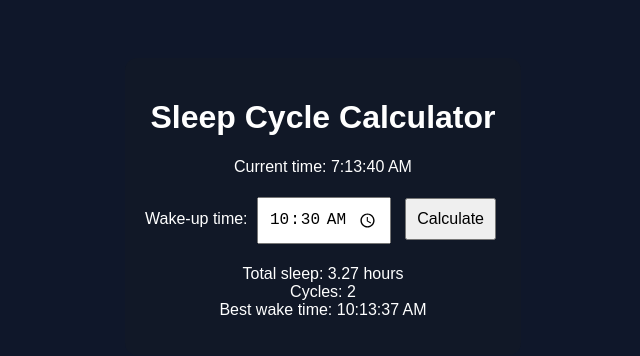
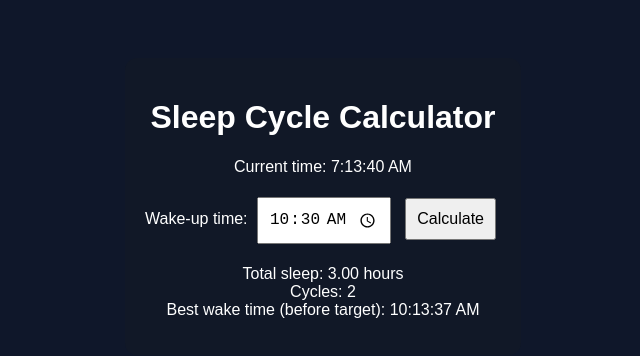
Before and after one commit to ElyJoe314/sleepcalc, a plain HTML site: page index.html in a window 1280 px wide. Both pictures are taken after typing "10:30" into the empty fields and a click on the button "Calculate". Shown: the whole page, without its empty margins (317-957 px from the left). Drawn offline with Linux system fonts and the light colour scheme.

Commit message:
Update index.html

```diff
--- a/index.html
+++ b/index.html
@@ -44,28 +44,33 @@ function update(){
 setInterval(update,1000);
 update();
 
-function calc(){
+function calc() {
   let now = new Date();
   let t = document.getElementById("wake").value;
-  if(!t){ alert("Pick a wake time!"); return; }
+  if (!t) { alert("Pick a wake time!"); return; }
 
   let [h, m] = t.split(":");
   let w = new Date();
   w.setHours(h, m, 0, 0);
-  if(w < now) w.setDate(w.getDate() + 1);
+
+  // If the wake time is earlier than now, assume it's tomorrow
+  if (w < now) w.setDate(w.getDate() + 1);
 
   let mins = (w - now) / 60000;
-  let hours = (mins / 60).toFixed(2);
 
-  // ROUND DOWN to earlier sleep cycle
+  // Calculate full 90-min cycles that fit BEFORE wake time
   let cycles = Math.floor(mins / 90);
 
+  // Best wake time is now + full cycles
   let best = new Date(now.getTime() + cycles * 90 * 60000);
 
+  // Total sleep time in hours
+  let sleepHours = ((best - now) / 60000 / 60).toFixed(2);
+
   document.getElementById("out").innerHTML =
-    "Total sleep: " + hours + " hours<br>" +
+    "Total sleep: " + sleepHours + " hours<br>" +
     "Cycles: " + cycles + "<br>" +
-    "Best wake time: " + best.toLocaleTimeString();
+    "Best wake time (before target): " + best.toLocaleTimeString();
 }
 </script>
 
```
